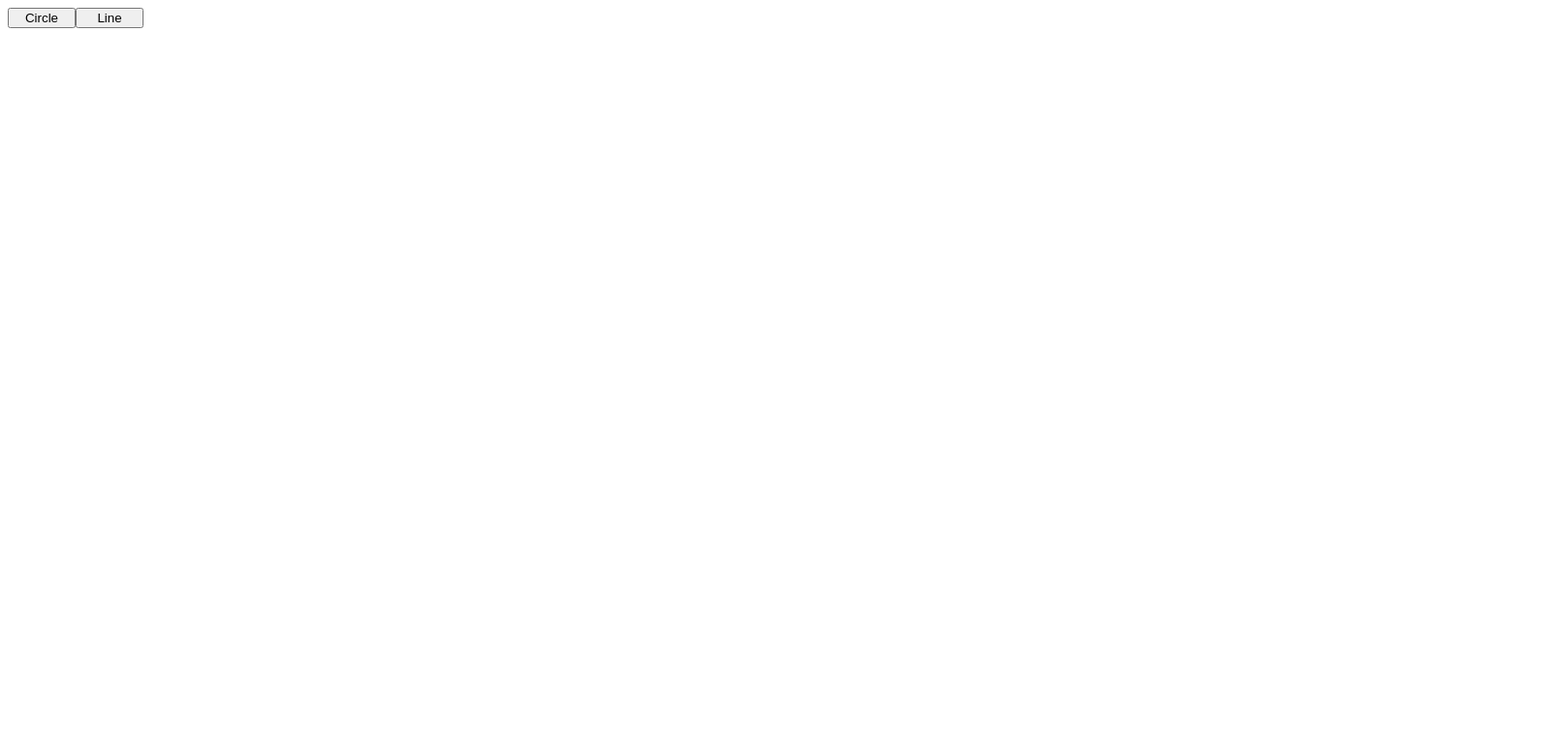
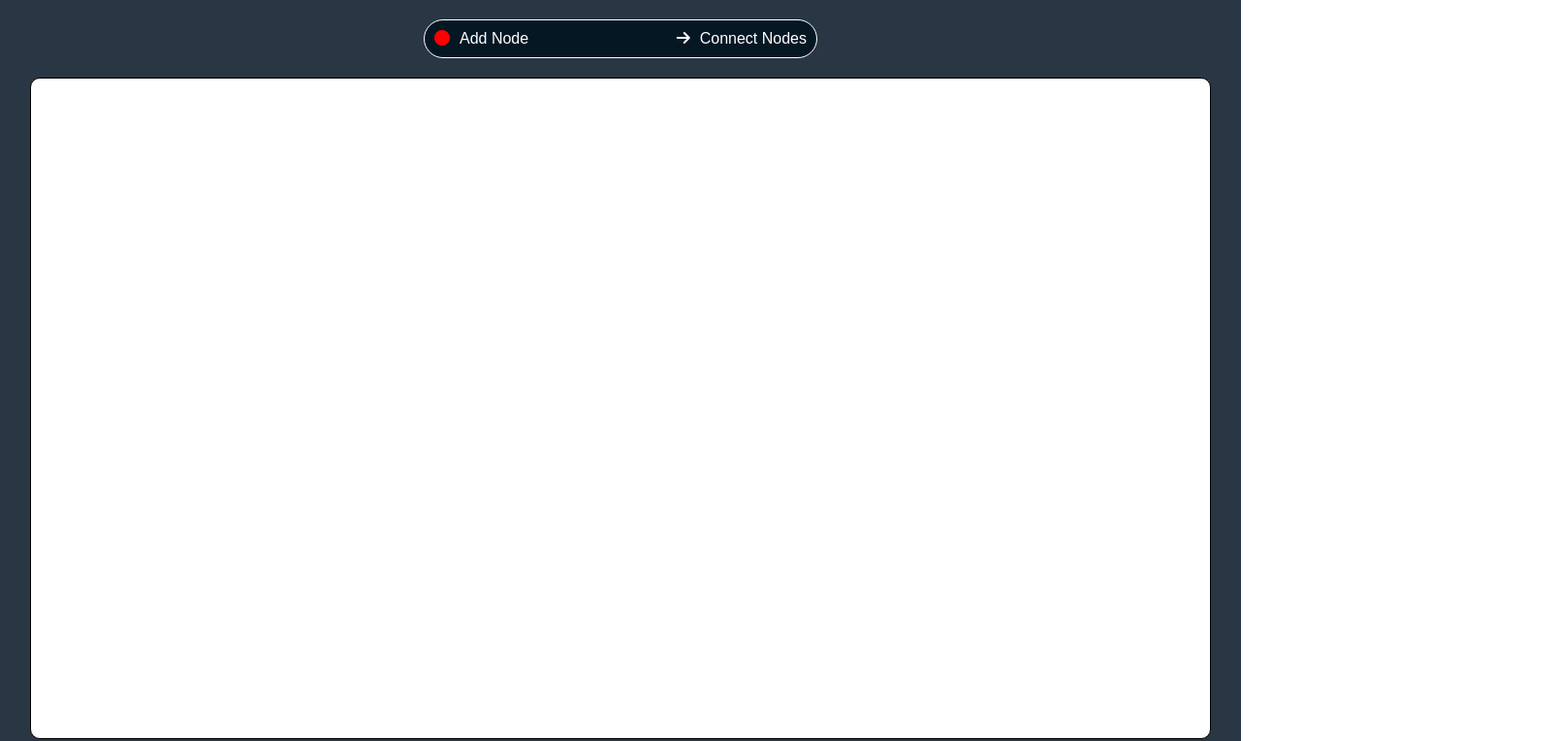
Before and after one commit to Elbadry2025/SignalFlowGraph, an Angular app: page / in a window 1280 px wide. Shown: the top 764 px of the page at 97% size, 1608 px wide, since content can reach past the window. Built offline with nearby package versions, Linux system fonts and the light colour scheme.

Commit message:
a little styling

```diff
--- a/src/app/app.component.css
+++ b/src/app/app.component.css
@@ -1,15 +1,62 @@
-.circleButton{
+::ng-deep * {
 
-    top: 10;
-    width: 70;
+  margin: 0;
+  padding: 0;
 }
-.LineButton{
 
-    top: 10;
-    right: 20;
-    width: 70;
+.toolbar {
+  display: flex;
+  flex-direction: row;
+  background-color: rgb(6, 23, 36);
+  padding: 10px;
+  border-radius: 30px;
+  width: 30vw;
+  justify-content: space-between;
+  border: 1px solid white;
+  margin-top: 20px;
 }
-  .main{
-    height: 1000;
-    width: 1500;
-  }
+
+
+button {
+  display: flex;
+  flex-direction: row;
+  background: none;
+  color: white;
+  border: none;
+  padding: 0;
+  font: inherit;
+  cursor: pointer;
+  outline: inherit;
+  transition: all 0.5s ease-in-out;
+}
+
+button:hover {
+  color: aqua;
+}
+
+button:active {
+  font-size: 0.5em;
+}
+
+p {
+  margin-left: 10px;
+}
+
+.body {
+  display: flex;
+  flex-direction: column;
+  align-items: center;
+  overflow: hidden;
+  background-color: rgba(1, 18, 33, 0.842);
+  height: 100vh;
+  font-family: sans-serif;
+}
+
+.main {
+  margin-top: 20px;
+  width: 95vw;
+  height: 85vh;
+  background-color: white;
+  border-radius: 10px;
+  border: 1px solid black;
+}
--- a/src/app/app.component.html
+++ b/src/app/app.component.html
@@ -1,5 +1,8 @@
-<div>
-  <button class="circleButton"(click)="drawNode()">Circle</button>
-  <button class="LineButton"(click)="connect()">Line</button>
+<div class="body">
+  <div class="toolbar">
+    <button class="circleButton" (click)="drawNode()"><i class="fa-solid fa-circle" style="color: red
+    ;"></i> <p>Add Node</p> </button>
+    <button class="LineButton" (click)="connect()"><i class="fa-solid fa-arrow-right" style="color: white;"></i> <p>Connect Nodes</p></button>
+  </div>
+  <div id="konva-holder" class="main" (mousedown)="MouseDownHandler()"></div>
 </div>
-<div id="konva-holder" class="main" (mousedown)="MouseDownHandler()"></div>
--- a/src/index.html
+++ b/src/index.html
@@ -1,6 +1,13 @@
-<html>
+<!doctype html>
+<html lang="en">
+<head>
+  <meta charset="utf-8">
+  <title>Signal Flow Graph</title>
+  <base href="/">
+  <meta name="viewport" content="width=device-width, initial-scale=1">
+  <link rel="stylesheet" href="https://cdnjs.cloudflare.com/ajax/libs/font-awesome/6.0.0/css/all.min.css" integrity="sha512-9usAa10IRO0HhonpyAIVpjrylPvoDwiPUiKdWk5t3PyolY1cOd4DSE0Ga+ri4AuTroPR5aQvXU9xC6qOPnzFeg==" crossorigin="anonymous" referrerpolicy="no-referrer" />
+</head>
 <body>
-
   <app-root></app-root>
 </body>
 </html>
```
